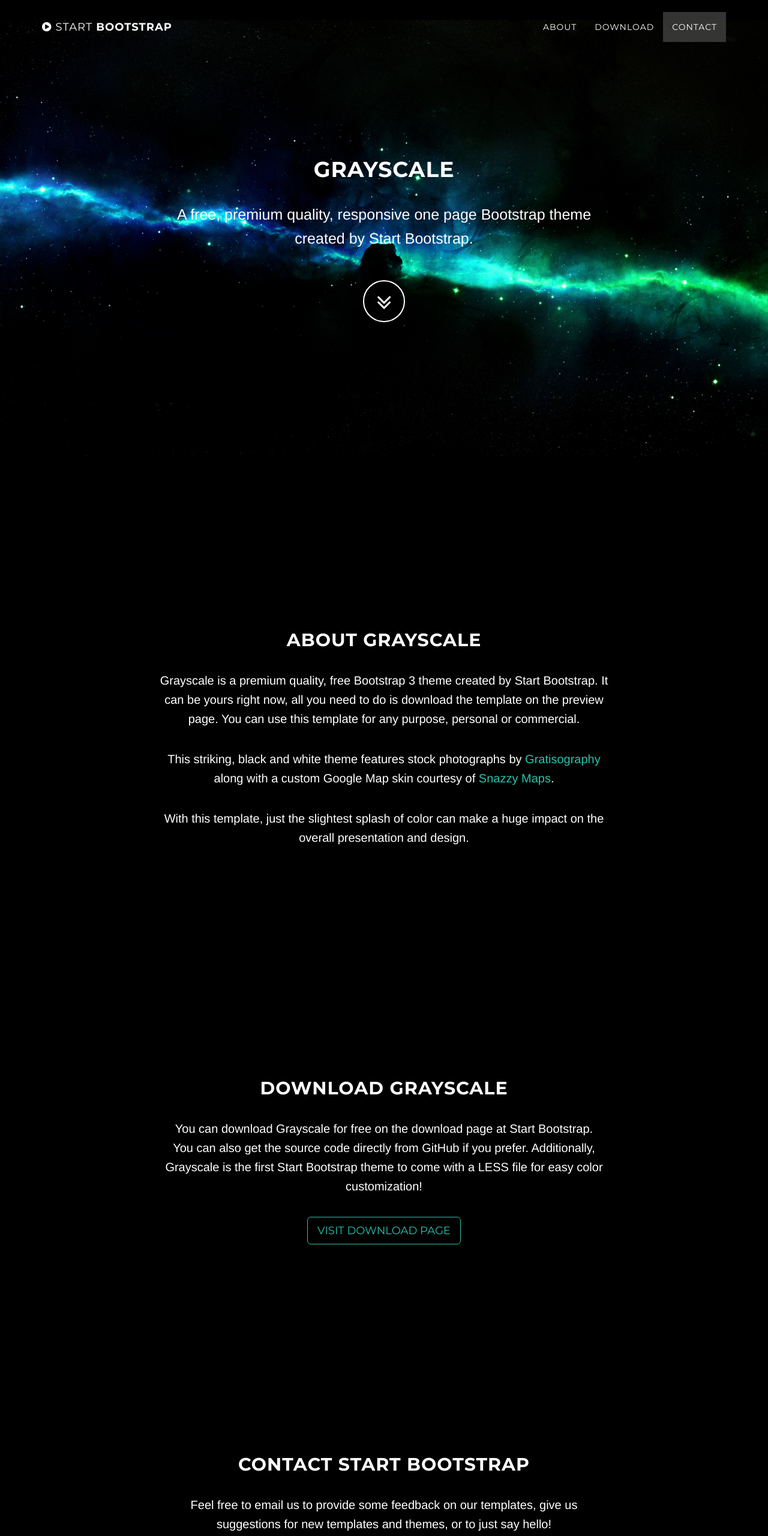
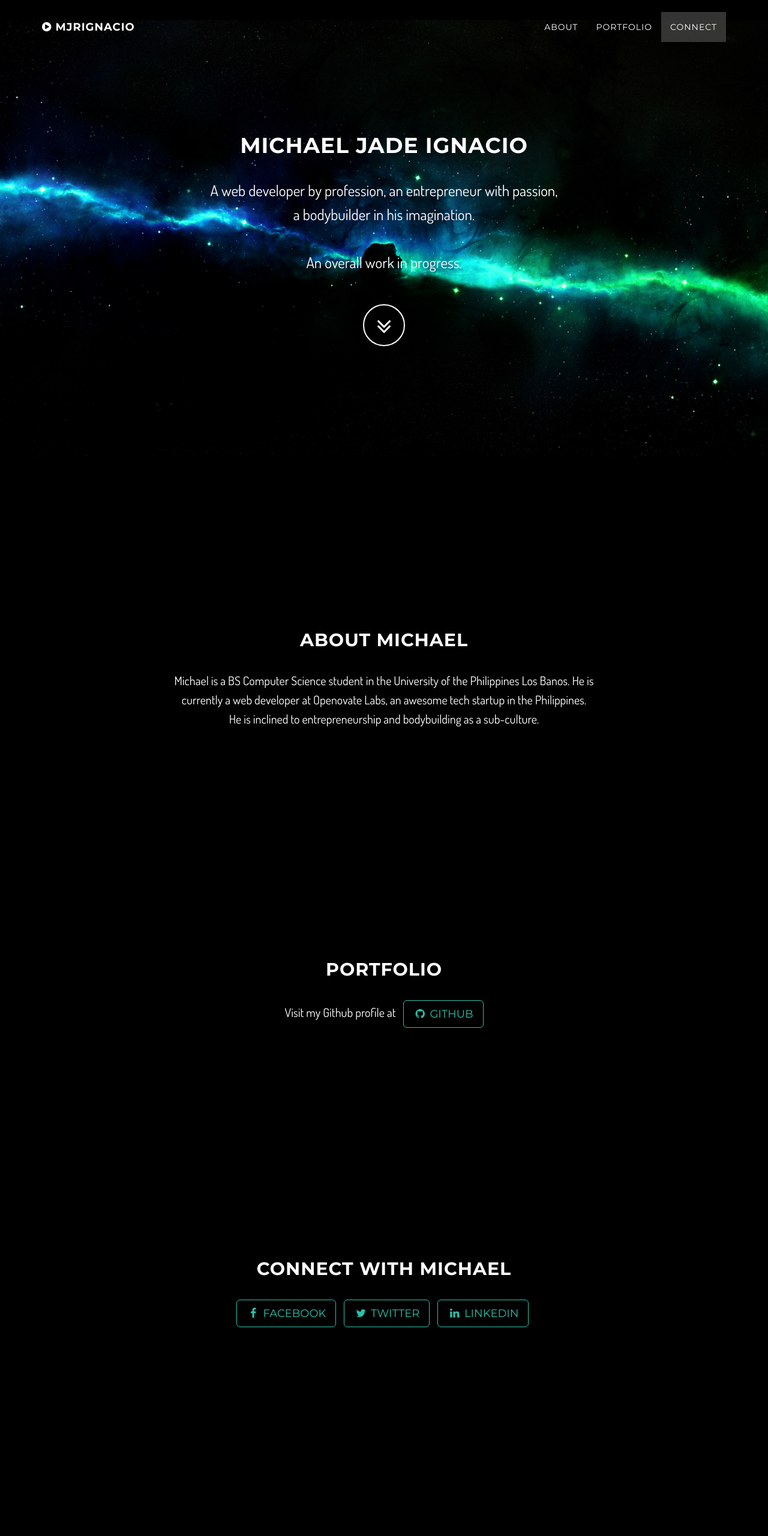
Before and after one commit to mjrignacio/mjri-grayscale, a plain HTML site: page index.html in a window 1280 px wide. Shown: the top 2560 px of the page at 60% size. After the commit the page ends 2472 px from the top, so only its background shows below. Drawn offline with nearby package versions, Linux system fonts and the light colour scheme; some packages are replaced by stand-ins of ours.

Commit message:
updated homepage

```diff
--- a/index.html
+++ b/index.html
@@ -7,14 +7,14 @@
     <meta name="description" content="">
     <meta name="author" content="">
 
-    <title>Grayscale - Free One Page Theme for Bootstrap 3</title>
+    <title>mjrignacio - Web Developer</title>
 
     <!-- Bootstrap Core CSS -->
     <link href="http://netdna.bootstrapcdn.com/bootstrap/3.0.3/css/bootstrap.min.css" rel="stylesheet" type="text/css">
 
     <!-- Fonts -->
     <link href="http://netdna.bootstrapcdn.com/font-awesome/4.0.3/css/font-awesome.min.css" rel="stylesheet" type="text/css">
-    <link href='http://fonts.googleapis.com/css?family=Lora:400,700,400italic,700italic' rel='stylesheet' type='text/css'>
+    <link href='http://fonts.googleapis.com/css?family=Dosis:400,700,400italic,700italic' rel='stylesheet' type='text/css'>
     <link href='http://fonts.googleapis.com/css?family=Montserrat:400,700' rel='stylesheet' type='text/css'>
 
     <!-- Custom Theme CSS -->
@@ -31,7 +31,8 @@
                     <i class="fa fa-bars"></i>
                 </button>
                 <a class="navbar-brand" href="#page-top">
-                    <i class="fa fa-play-circle"></i>  <span class="light">Start</span> Bootstrap
+                    <!-- <i class="fa fa-play-circle"></i>  <span class="light">Start</span> Bootstrap -->
+                    <i class="fa fa-play-circle"></i>  mjrignacio
                 </a>
             </div>
 
@@ -46,10 +47,10 @@
                         <a href="#about">About</a>
                     </li>
                     <li class="page-scroll">
-                        <a href="#download">Download</a>
+                        <a href="#portfolio">Portfolio</a>
                     </li>
                     <li class="page-scroll">
-                        <a href="#contact">Contact</a>
+                        <a href="#connect">Connect</a>
                     </li>
                 </ul>
             </div>
@@ -62,9 +63,10 @@
         <div class="intro-body">
             <div class="container">
                 <div class="row">
+                    <!-- <div class="col-md-8 col-md-offset-2"> -->
                     <div class="col-md-8 col-md-offset-2">
-                        <h1 class="brand-heading">Grayscale</h1>
-                        <p class="intro-text">A free, premium quality, responsive one page Bootstrap theme created by Start Bootstrap.</p>
+                        <h6 class="brand-heading">Michael Jade Ignacio</h6>
+                        <p class="intro-text">A web developer by profession, an entrepreneur with passion, <br>a bodybuilder in his imagination. <br><br>An overall work in progress.</p>
                         <div class="page-scroll">
                             <a href="#about" class="btn btn-circle">
                                 <i class="fa fa-angle-double-down animated"></i>
@@ -79,53 +81,50 @@
     <section id="about" class="container content-section text-center">
         <div class="row">
             <div class="col-lg-8 col-lg-offset-2">
-                <h2>About Grayscale</h2>
-                <p>Grayscale is a premium quality, free Bootstrap 3 theme created by Start Bootstrap. It can be yours right now, all you need to do is download the template on the preview page. You can use this template for any purpose, personal or commercial.</p>
-                <p>This striking, black and white theme features stock photographs by <a href="http://gratisography.com/">Gratisography</a> along with a custom Google Map skin courtesy of <a href="http://snazzymaps.com/">Snazzy Maps</a>.</p>
-                <p>With this template, just the slightest splash of color can make a huge impact on the overall presentation and design.</p>
+                <h2>About Michael</h2>
+                <p>Michael is a BS Computer Science student in the University of the Philippines Los Banos. He is currently a web developer at Openovate Labs, an awesome tech startup in the Philippines. <br>He is inclined to entrepreneurship and bodybuilding as a sub-culture.</p>
             </div>
         </div>
     </section>
 
-    <section id="download" class="content-section text-center">
+    <section id="portfolio" class="content-section text-center">
         <div class="download-section">
             <div class="container">
                 <div class="col-lg-8 col-lg-offset-2">
-                    <h2>Download Grayscale</h2>
-                    <p>You can download Grayscale for free on the download page at Start Bootstrap. You can also get the source code directly from GitHub if you prefer. Additionally, Grayscale is the first Start Bootstrap theme to come with a LESS file for easy color customization!</p>
-                    <a href="http://startbootstrap.com/grayscale" class="btn btn-default btn-lg">Visit Download Page</a>
+                    <!-- <h2>Download Grayscale</h2> -->
+                    <h2>Portfolio</h2>
+                    <!-- <p>You can download Grayscale for free on the download page at Start Bootstrap. You can also get the source code directly from GitHub if you prefer. Additionally, Grayscale is the first Start Bootstrap theme to come with a LESS file for easy color customization!</p> -->
+                    <p>Visit my Github profile at &nbsp; <a href="https://github.com/mjrignacio" target="_blank" class="btn btn-default btn-lg"><i class="fa fa-github fa-fw"></i> <span class="network-name">Github</span></a></p>
+                    <!-- <ul class="list-inline banner-social-buttons">
+                        <li><a href="https://github.com/mjrignacio" target="_blank" class="btn btn-default btn-lg"><i class="fa fa-github fa-fw"></i> <span class="network-name">Github</span></a></li>
+                    </ul> -->
                 </div>
             </div>
         </div>
     </section>
 
-    <section id="contact" class="container content-section text-center">
+    <section id="connect" class="container content-section text-center">
         <div class="row">
             <div class="col-lg-8 col-lg-offset-2">
-                <h2>Contact Start Bootstrap</h2>
-                <p>Feel free to email us to provide some feedback on our templates, give us suggestions for new templates and themes, or to just say hello!</p>
-                <p>feedback@startbootstrap.com</p>
+                <h2>Connect with Michael</h2>
+                <!-- <p>Feel free to email us to provide some feedback on our templates, give us suggestions for new templates and themes, or to just say hello!</p> -->
+                <!-- <p>feedback@startbootstrap.com</p> -->
                 <ul class="list-inline banner-social-buttons">
-                    <li><a href="https://twitter.com/SBootstrap" class="btn btn-default btn-lg"><i class="fa fa-twitter fa-fw"></i> <span class="network-name">Twitter</span></a>
-                    </li>
-                    <li><a href="https://github.com/IronSummitMedia/startbootstrap" class="btn btn-default btn-lg"><i class="fa fa-github fa-fw"></i> <span class="network-name">Github</span></a>
-                    </li>
-                    <li><a href="https://plus.google.com/+Startbootstrap/posts" class="btn btn-default btn-lg"><i class="fa fa-google-plus fa-fw"></i> <span class="network-name">Google+</span></a>
-                    </li>
+                    <li><a href="https://facebook.com/mjrignacio" target="_blank" class="btn btn-default btn-lg"><i class="fa fa-facebook fa-fw"></i> <span class="network-name">Facebook</span></a></li>
+                    <li><a href="https://twitter.com/mjrignacio" target="_blank" class="btn btn-default btn-lg"><i class="fa fa-twitter fa-fw"></i> <span class="network-name">Twitter</span></a> </li>
+                    <li><a href="https://www.linkedin.com/pub/michael-jade-ignacio/89/115/799" target="_blank" class="btn btn-default btn-lg"><i class="fa fa-linkedin fa-fw"></i> <span class="network-name">LinkedIn</span></a> </li>
                 </ul>
             </div>
         </div>
     </section>
 
-    <div id="map"></div>
+    <!-- <div id="map"></div> -->
+    <div class="bottom"></div>
 
     <!-- Core JavaScript Files -->
     <script src="https://ajax.googleapis.com/ajax/libs/jquery/1.10.2/jquery.min.js"></script>
     <script src="http://netdna.bootstrapcdn.com/bootstrap/3.0.3/js/bootstrap.min.js"></script>
     <script src="http://cdnjs.cloudflare.com/ajax/libs/jquery-easing/1.3/jquery.easing.min.js"></script>
-
-    <!-- Google Maps API Key - You will need to use your own API key to use the map feature -->
-    <script type="text/javascript" src="https://maps.googleapis.com/maps/api/js?key=AIzaSyCRngKslUGJTlibkQ3FkfTxj3Xss1UlZDA&sensor=false"></script>
 
     <!-- Custom Theme JavaScript -->
     <script src="js/grayscale.js"></script>
```
